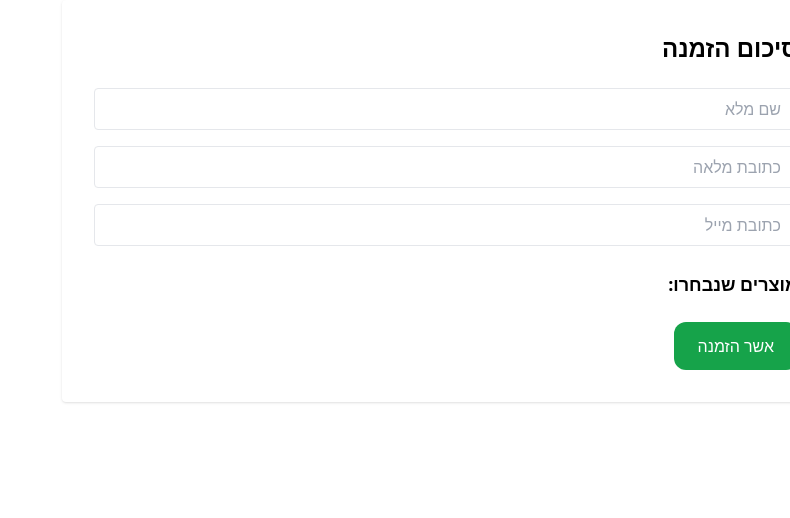
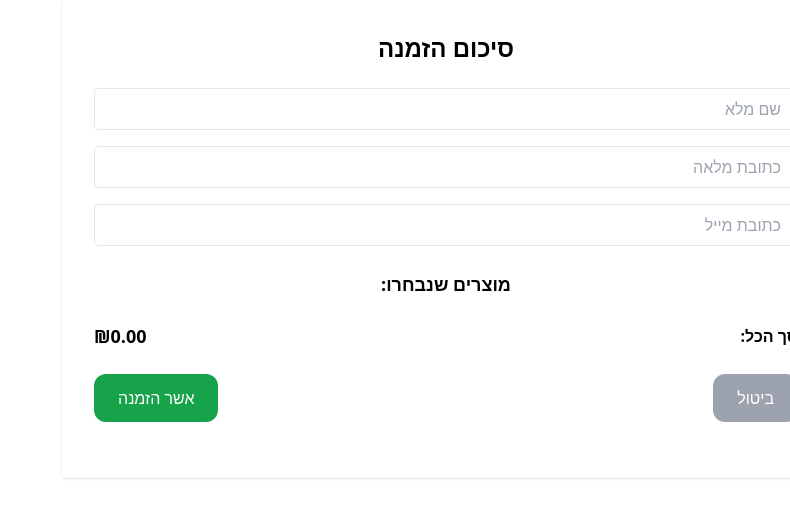
Before and after one commit to LibbyGantz/shopping-app, a React (Vite) app in the folder client/shopping-client/: page /checkout in a window 1280 px wide. Shown: the top 518 px of the page, without its empty margins (490-1280 px from the left). Built offline with nearby package versions, Linux system fonts and the light colour scheme.

Commit message:
Checkout POST  method - hundleSubmit, & cancel Button

```diff
--- a/client/shopping-client/src/pages/CheckoutPage.tsx
+++ b/client/shopping-client/src/pages/CheckoutPage.tsx
@@ -15,11 +15,43 @@ const CheckoutPage = () => {
     email: '',
   });
 
+const handleCancel = () => {
+  navigate(-1); // חזרה לעמוד הקודם בהיסטוריה
+};
+
+
   const handleChange = (e: React.ChangeEvent<HTMLInputElement>) => {
     setFormData({ ...formData, [e.target.name]: e.target.value });
   };
 
-  const handleSubmit = () => {
+  // const handleSubmit = () => {
+  //   if (!formData.name || !formData.address || !formData.email) {
+  //     alert('נא למלא את כל השדות');
+  //     return;
+  //   }
+
+  //   const order = {
+  //     customer: formData,
+  //     items: cartItems,
+  //   };
+
+  //   console.log('הזמנה נשלחה:', order);
+  //   dispatch(clearCart());
+  //   navigate('/');
+  // };
+
+//   await fetch('http://localhost:4000/api/orders', {
+//   method: 'POST',
+//   headers: { 'Content-Type': 'application/json' },
+//   body: JSON.stringify({
+//     name: 'Test Order',
+//     items: [{ productId: 1, quantity: 2 }],
+//     total: 199
+//   })
+// });
+
+
+  const handleSubmit = async () => {
   if (!formData.name || !formData.address || !formData.email) {
     alert('נא למלא את כל השדות');
     return;
@@ -30,16 +62,34 @@ const CheckoutPage = () => {
     items: cartItems,
   };
 
-    console.log('הזמנה נשלחה:', order);
+  try {
+    const response = await fetch('http://localhost:4000/api/orders', {
+      method: 'POST',
+      headers: {
+        'Content-Type': 'application/json',
+      },
+      body: JSON.stringify(order),
+    });
+
+    if (!response.ok) {
+      throw new Error('ההזמנה נכשלה');
+    }
+
+    alert('✅ ההזמנה התקבלה!');
     dispatch(clearCart());
     navigate('/');
+  } catch (err) {
+    alert('❌ שגיאה בשליחת ההזמנה');
+    console.error(err);
+  }
 };
 
+
   return (
-    <div className="p-8 max-w-3xl mx-auto bg-white rounded shadow">
-      <h2 className="text-2xl font-bold mb-6">סיכום הזמנה</h2>
+    <div className="p-8 max-w-3xl mx-auto bg-white rounded shadow items-center">
+      <h2 className="text-2xl font-bold mb-6 flex justify-center">סיכום הזמנה</h2>
 
-      <div className="grid gap-4 mb-6">
+      <div className="grid gap-4 mb-6 justify-right items-center content-center">
         <input
           type="text"
           name="name"
@@ -51,7 +101,7 @@ const CheckoutPage = () => {
           type="text"
           name="address"
           placeholder="כתובת מלאה"
-          className="border px-4 py-2 rounded"
+          className="border px-4 py-2 rounded justify-center items-center content-center"
           onChange={handleChange}
         />
         <input
@@ -63,7 +113,7 @@ const CheckoutPage = () => {
         />
       </div>
 
-      <h3 className="text-lg font-semibold mb-2">מוצרים שנבחרו:</h3>
+      <h3 className="text-lg font-semibold mb-2 flex justify-center">מוצרים שנבחרו:</h3>
       <ul className="mb-6">
         {cartItems.map((item) => (
           <li key={item.id} className="flex justify-between py-1 border-b">
@@ -72,13 +122,28 @@ const CheckoutPage = () => {
           </li>
         ))}
       </ul>
+      <div className="flex justify-between items-center mb-6">
+        <span className="font-bold">סך הכל:</span>
+        <span className="text-lg font-semibold">
+          ₪{cartItems.reduce((total, item) => total + item.price * item.quantity, 0).toFixed(2)}
+        </span>
+        </div>
+      <div className="flex justify-between items-center mb-6">
+
+      <button
+  onClick={handleCancel}
+  className="bg-gray-400 hover:bg-gray-500 text-white px-6 py-3 rounded-xl justify-center"
+>
+ביטול
+</button>
 
 <button
         onClick={handleSubmit}
-        className="bg-green-600 text-white px-6 py-3 rounded-xl hover:bg-green-700"
+        className="bg-green-600 text-white px-6 py-3 rounded-xl hover:bg-green-700 flex justify-center"
       >
         אשר הזמנה
       </button>
+    </div>
     </div>
   );
 };
```
Lines whose indentation alone changed are shown as unchanged.
